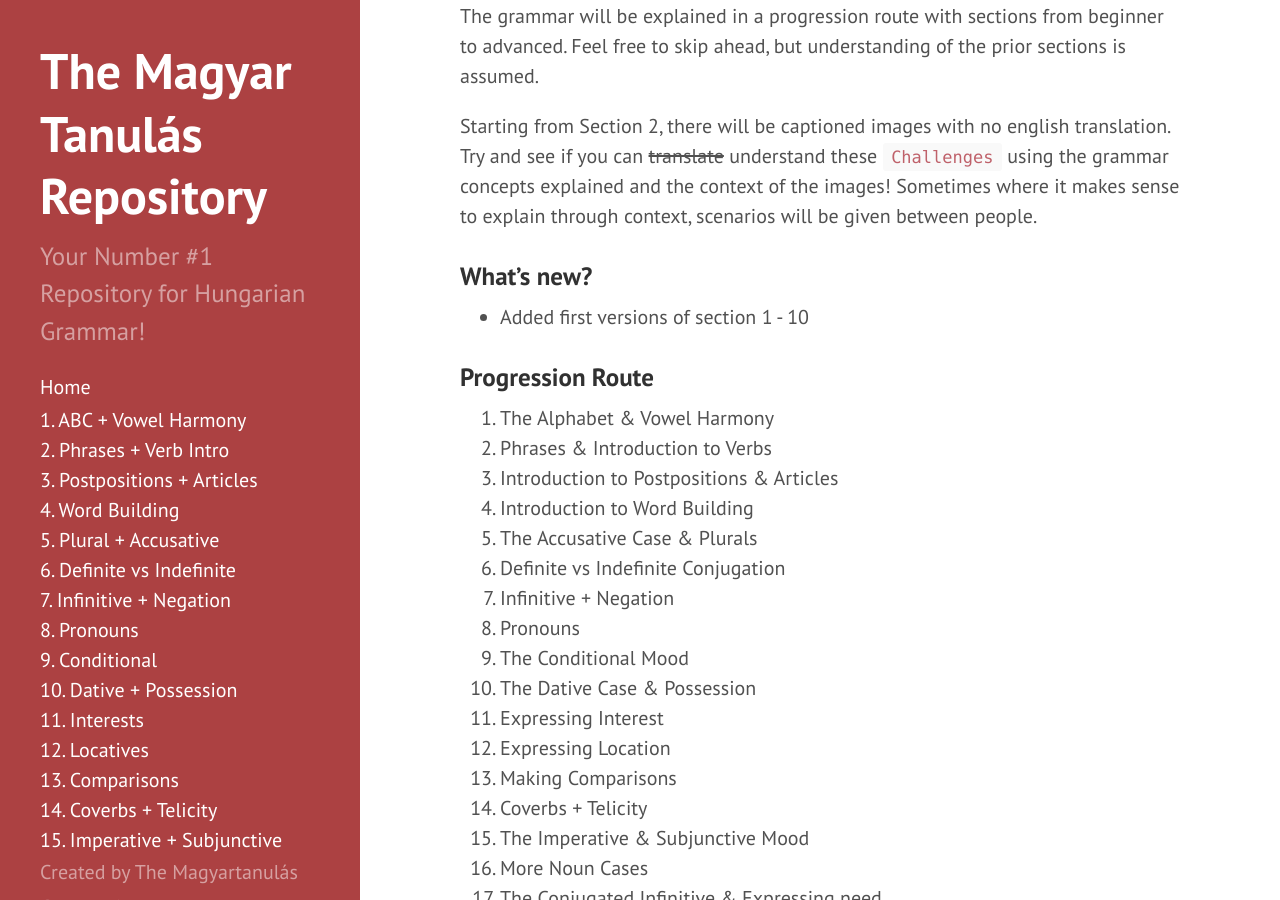
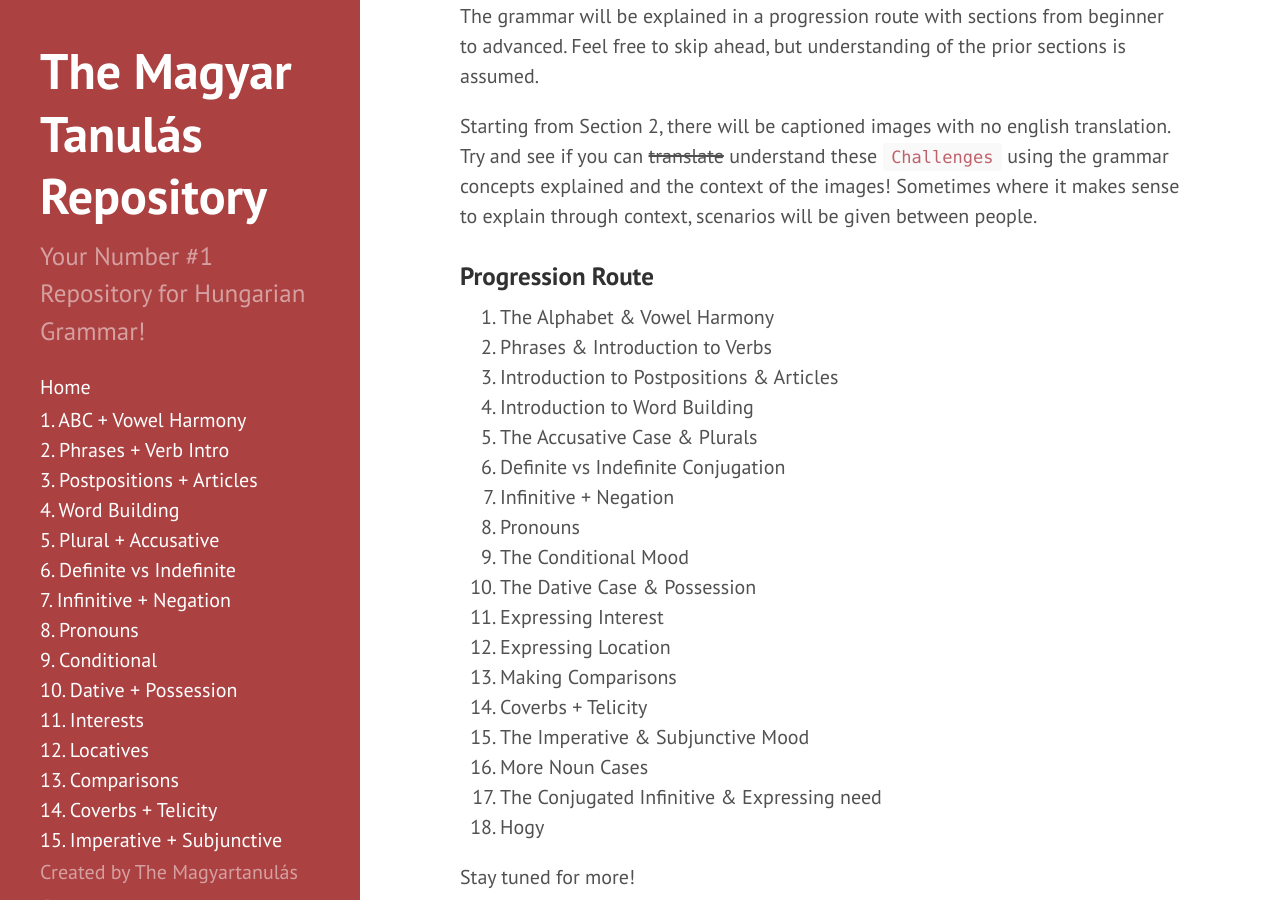
Before and after one commit to Magyartanulas/magyartanulas.github.io, a Jekyll site: the page built from _posts/2012-02-06-whats-jekyll.md, in a window 1280 px wide and 900 px high, scrolled down 466 px. Built offline with Jekyll 4.4.1, drawn with Linux system fonts in a browser that asks for light colours; Markdown is read by kramdown in place of the engine named in the settings.

Commit message:
Update 2012-02-06-whats-jekyll.md

```diff
--- a/_posts/2012-02-06-whats-jekyll.md
+++ b/_posts/2012-02-06-whats-jekyll.md
@@ -15,10 +15,6 @@ shall be explained where relevant.
 The grammar will be explained in a progression route with sections from beginner to advanced. Feel free to skip ahead, but understanding of the prior sections is assumed.
 
 Starting from Section 2, there will be captioned images with no english translation. Try and see if you can ~~translate~~ understand these `Challenges` using the grammar concepts explained and the context of the images! Sometimes where it makes sense to explain through context, scenarios will be given between people.
-
-### What's new?
-
-* Added first versions of section 1 - 10
 
 ### Progression Route
 
```
